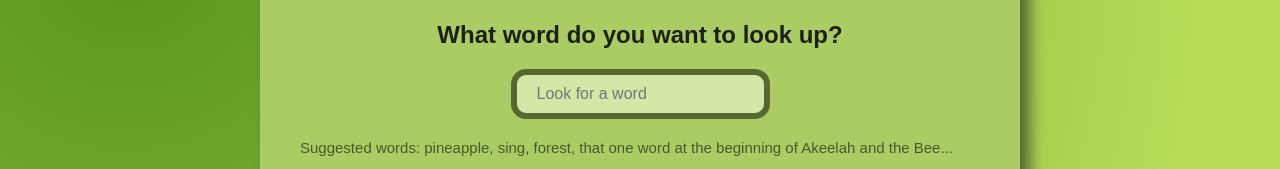
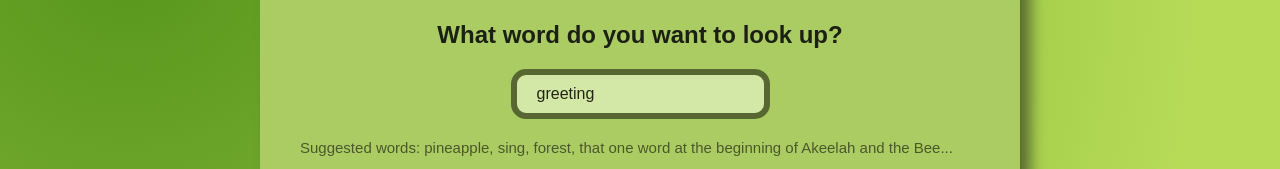
Before and after one commit to PKuzi01/react-dictionary-app-ppk, a React (Create React App) app: page / in a window 1280 px wide. Shown: the part 139-308 px from the top of the page. Built offline with nearby package versions, Linux system fonts and the light colour scheme; no server answers; a web font is replaced by a local one.

Commit message:
Added keyword as automatic search

```diff
--- a/src/Dictionary.js
+++ b/src/Dictionary.js
@@ -40,13 +40,12 @@ function Dictionary(props) {
         return (
             <div>
                 <form onSubmit={handleSubmit}>
-                    <input type="search" placeholder="Look for a word" onChange={handleKeywordChange}/>
+                    <input type="search" placeholder="Look for a word" onChange={handleKeywordChange} defaultValue={props.defaultKeyword}/>
                 </form>
                 <div className="hint">
                     Suggested words: pineapple, sing, forest, that one word at the beginning of Akeelah and the Bee...
                 </div>
                 <Results results={result}/>
-
             </div>
         );
     } else {
```
